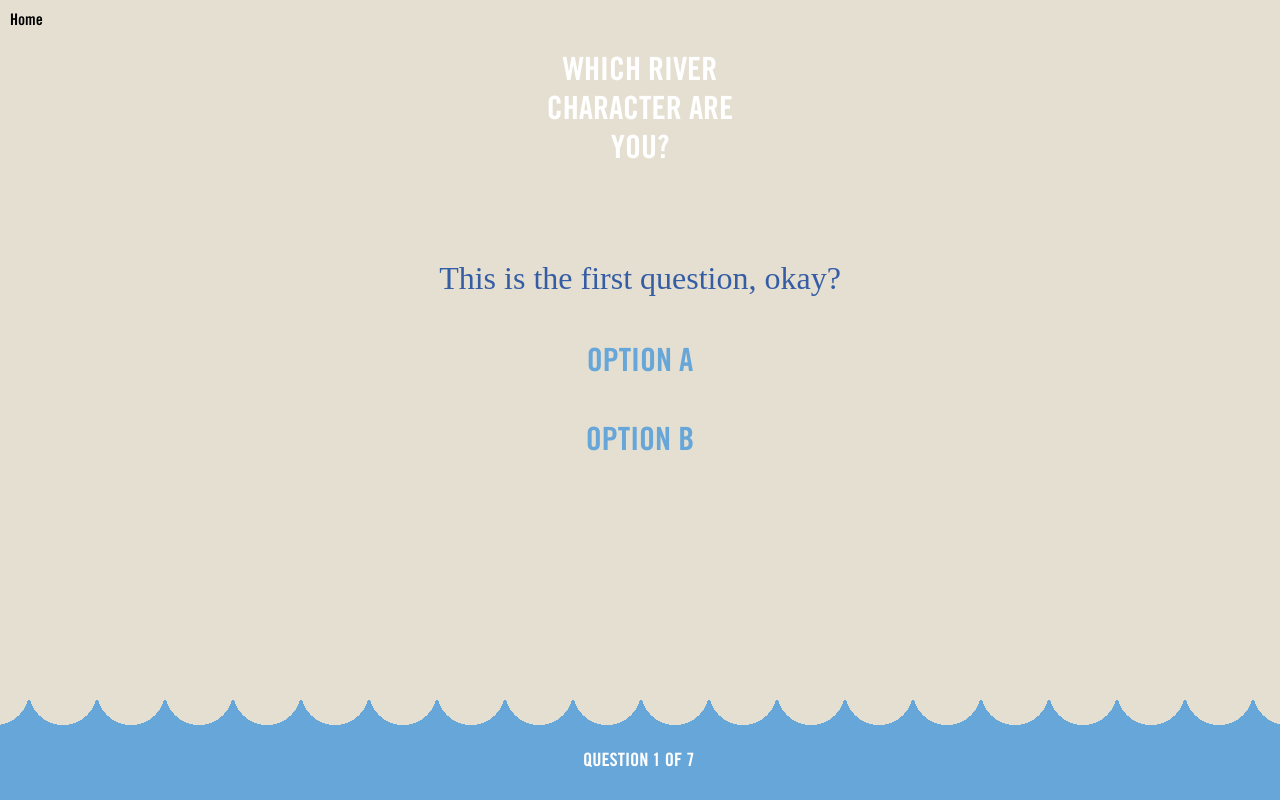
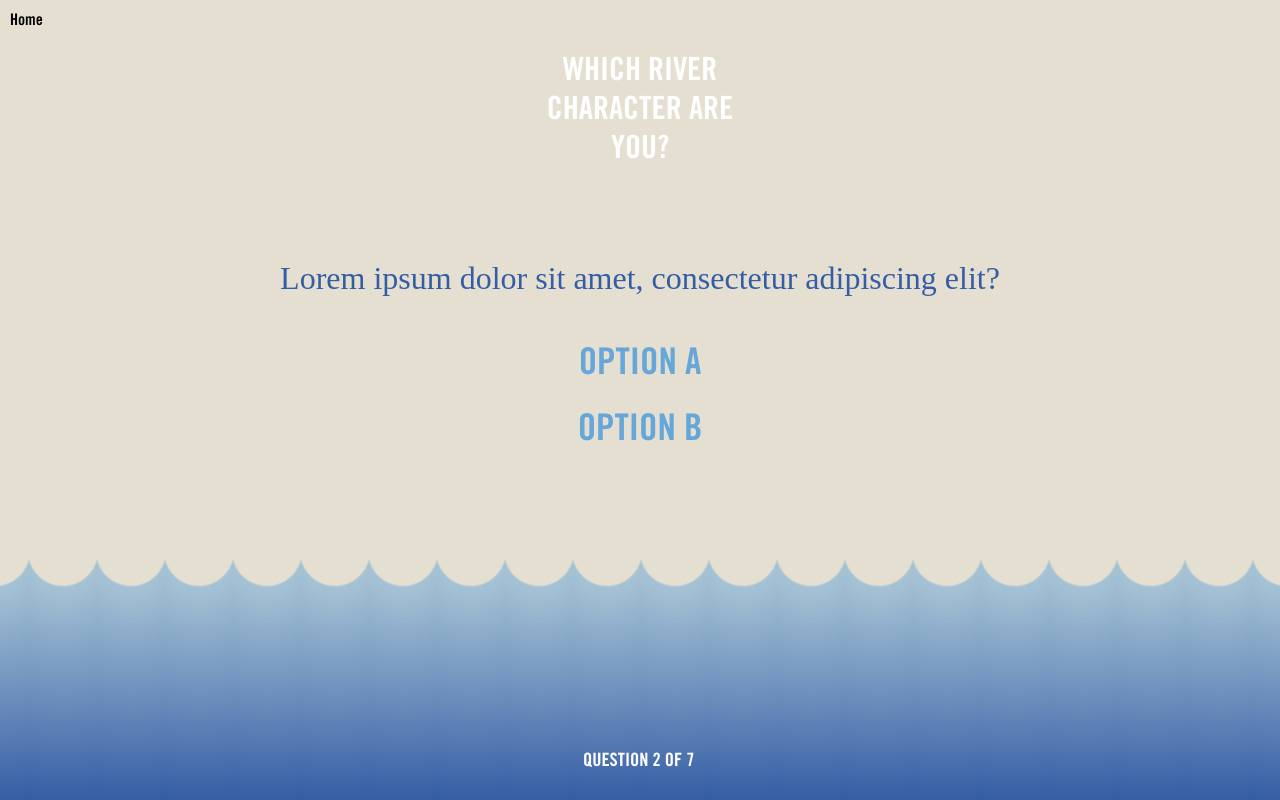
Before and after one commit to InteractiveMechanics/fww_personalityquiz, a website: page index.html in a window 1280 px wide. Both pictures are taken after a click on the button "TAKE THE QUIZ". Drawn offline with Linux system fonts and the light colour scheme.

Commit message:
updated wave mixin, added progress function

```diff
--- a/_sass/base/_mixins.scss
+++ b/_sass/base/_mixins.scss
@@ -0,0 +1,17 @@
+@mixin water($waterheight, $watercolor1, $watercolor2) {
+	position: absolute;
+	bottom: 0px;
+	width: 100vw;
+	&:before {
+		content: "";
+	  	position: absolute;
+	  	left: 0;
+	  	bottom: 0;
+	  	right: 0;
+	  	background-repeat: repeat-x;
+    	height: $waterheight; //default: 100px
+    	background-size: 68px $waterheight;
+    	background-image: radial-gradient(circle at 34px -9px, transparent 34px, $watercolor1 36px, $watercolor2);
+    	animation: slidein 2.5s infinite alternate;
+	}
+}
--- a/_sass/base/_variables.scss
+++ b/_sass/base/_variables.scss
@@ -1,3 +1,5 @@
 $blue: #67a6d8; // rgb(103, 166, 216)
+$transparent-blue: rgba(103, 166, 216, 0.5);
 $dark-blue: #355da5; //rgb(53, 93, 165);
 $sand: #E5DFD1;
+$blue-gradient: linear-gradient(rgba(103, 166, 216, 0.5), rgba(53, 93, 165, 0.9));
--- a/_sass/components/_questions.scss
+++ b/_sass/components/_questions.scss
@@ -11,15 +11,20 @@
 	list-style: none;
     padding-left: 0;
     text-align: center;
-    color: $blue;
-    text-transform: uppercase;
-    font-size: 2em;
     li {
     	&:first-of-type {
     		margin-bottom: 1.25em;
     	}
 
     }
+}
+
+.answer-btn {
+    border: none;
+    background: none;
+    color: $blue;
+    text-transform: uppercase;
+    font-size: 2.3em;
 }
 
 .progress {
--- a/_sass/components/_water.scss
+++ b/_sass/components/_water.scss
@@ -1,21 +1,26 @@
-#water {
-	position: absolute;
-	bottom: 0px;
-	width: 100vw;
-	height: 50px;
-	background: $blue;  //linear-gradient(rgba(103, 166, 216, 0.5), rgba(53, 93, 165, 0.9))
-	&:before {
-		content: "";
-	  	position: absolute;
-	  	left: 0;
-	  	bottom: 0;
-	  	right: 0;
-	  	background-repeat: repeat-x;
-    	height: 100px;
-    	background-size: 68px 50px;
-    	background-image: radial-gradient(circle at 34px -9px, transparent 34px, $blue 33px);
-    	animation: slidein 2.5s infinite alternate;
-	}
+#water[data-water-level="0"] {
+	@include water(10vh, $blue, $blue);
+}
+
+
+#water[data-water-level="1"] {
+	@include water(15vh, $blue, $blue);
+}
+
+#water[data-water-level="2"] {
+	@include water(30vh, $transparent-blue, $dark-blue);
+}
+
+#water[data-water-level="3"] {
+	@include water(50vh, $transparent-blue, $dark-blue);
+}
+
+#water[data-water-level="4"] {
+	@include water(70vh, $transparent-blue, $dark-blue);
+}
+
+#water[data-water-level="5"] {
+	@include water(90vh, $transparent-blue, $dark-blue);
 }
 
 @keyframes slidein {
--- a/index.html
+++ b/index.html
@@ -26,7 +26,7 @@
         <li
             {{if id}} data-next="${id}" {{/if}}
             {{if resultId}} data-result="${resultId}" {{/if}}
-            >${answer}</li>
+            ><button class="answer-btn">${answer}</button></li>
     </script>
 
     <script id="quiz-template" type="text/x-jQuery-tmpl">
@@ -62,6 +62,6 @@
         <div id="results" class="fade"></div>
     </div>
     <div id="animation"></div>
-    <div id="water"></div>
+    <div id="water" data-water-level="1"></div>
 </body>
 </html>
--- a/js/controllers/questions.js
+++ b/js/controllers/questions.js
@@ -5,12 +5,29 @@ Questions = (function() {
 
     var buildQuestions = function() {
 
-    	$('#quiz-template').tmpl(data.questions[0]).appendTo('#questions');
-    	buildOptions();
+
+
+    	$('#quiz-template').tmpl(data.questions[2]).appendTo('#questions');
+
+        buildOptions();
+
+        alert(data.questions[2].step);
+
+        if (data.questions[2].step == 1) {
+            $('#water').attr('data-water-level', 1);
+        } else if (data.questions[2].step == 2) {
+            $('#water').attr('data-water-level', 2);
+        } else if (data.questions[2].step == 3) {
+            $('#water').attr('data-water-level', 3);
+        }
     }
 
     var buildOptions = function() {
     	$('#option-template').tmpl(data.questions[0].options).appendTo('#options');
+    }
+
+    var nextQuestion = function() {
+
     }
 
     var bindEvents = function() {}
```
Also changed, not shown: dist/css/main.css.
